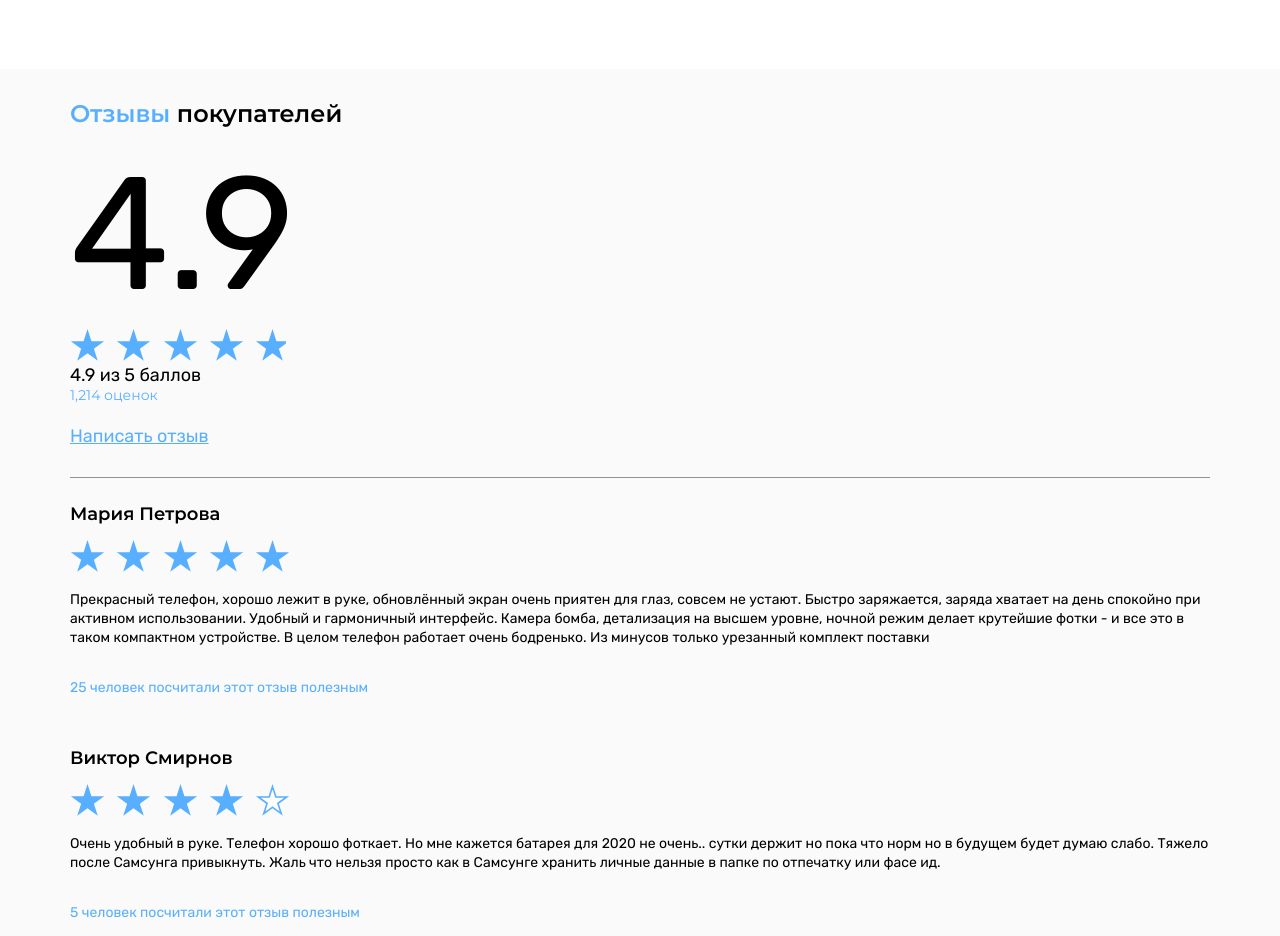
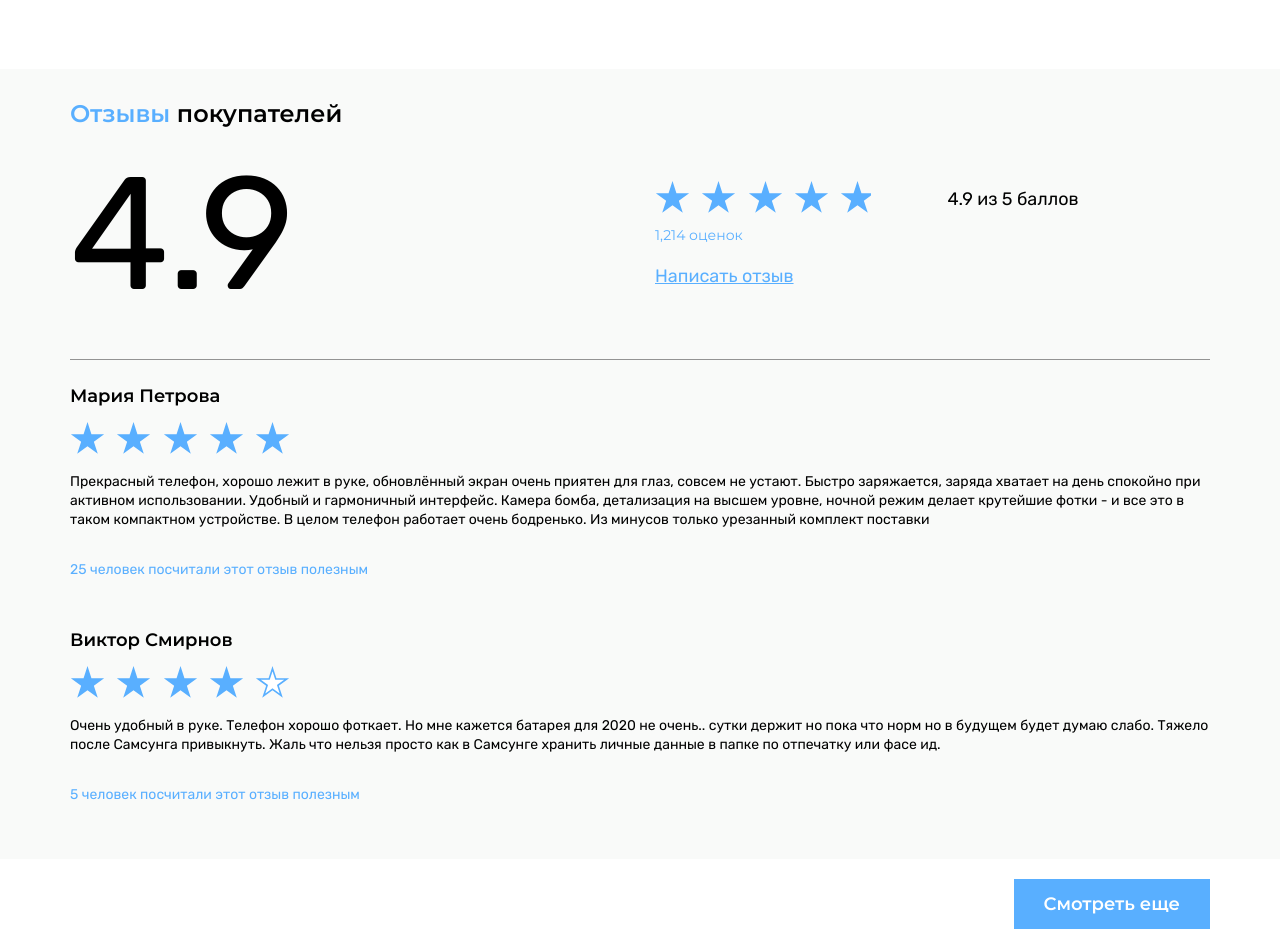
Before and after one commit to bsdave/smartolet_pages, a website: page 3. product.html in a window 1280 px wide. Shown: the part 2260-3196 px from the top of the page. Drawn offline with Linux system fonts and the light colour scheme.

Commit message:
Complete reviews component

```diff
--- a/3. product.html
+++ b/3. product.html
@@ -490,9 +490,14 @@
 
       <div class="reviews">
         <div class="reviews__summary">
+          <div class="row align-items-center">
+            <div class="col-12 col-md-6">
               <span class="text text_rubik text_fsm-160">4.9</span>
-
-          <div class="stars" style="--rate: 4.9;">
+            </div>
+            <div class="col-12 col-md-6">
+              <div class="row align-items-center">
+                <div class="col-12 col-md-6">
+                  <div class="stars mb-10" style="--rate: 4.9;">
                     <div class="stars__visible">
                       <span class="stars__star"></span>
                       <span class="stars__star"></span>
@@ -501,10 +506,17 @@
                       <span class="stars__star"></span>
                     </div>
                   </div>
-          <p class="text text_rubik text_fsm-18">4.9 из 5 баллов</p>
+                </div>
+                <div class="col-12 col-md-6">
+                  <p class="text text_rubik text_fsm-18 mb-10">4.9 из 5 баллов</p>
+                </div>
+              </div>
+
               <p class="text text_blue text_fsm-14 mb-20">1,214 оценок</p>
 
               <span class="text text_rubik text_blue text_fsm-18"><a href="#" class="link link_decorated">Написать отзыв</a></span>
+            </div>
+          </div>
         </div>
 
         <div class="review__post">
```
Lines whose indentation alone changed are shown as unchanged.
